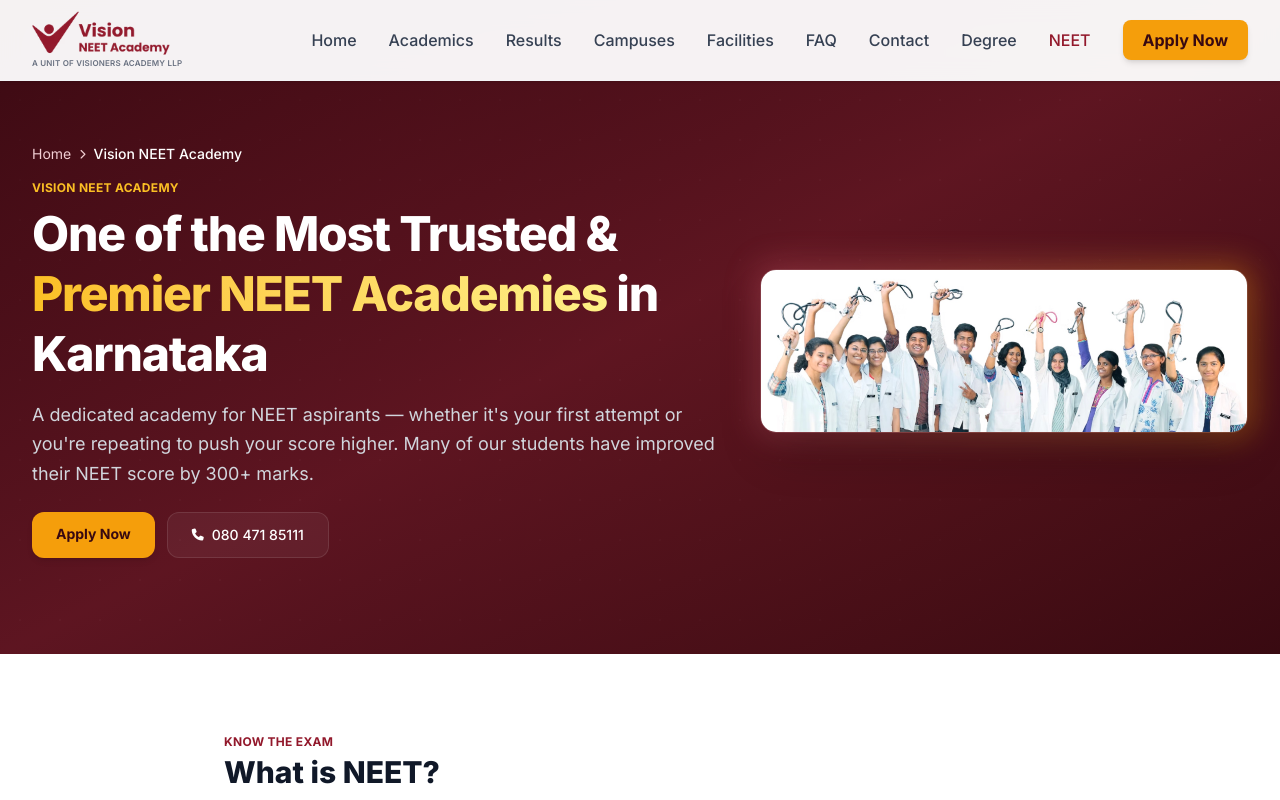
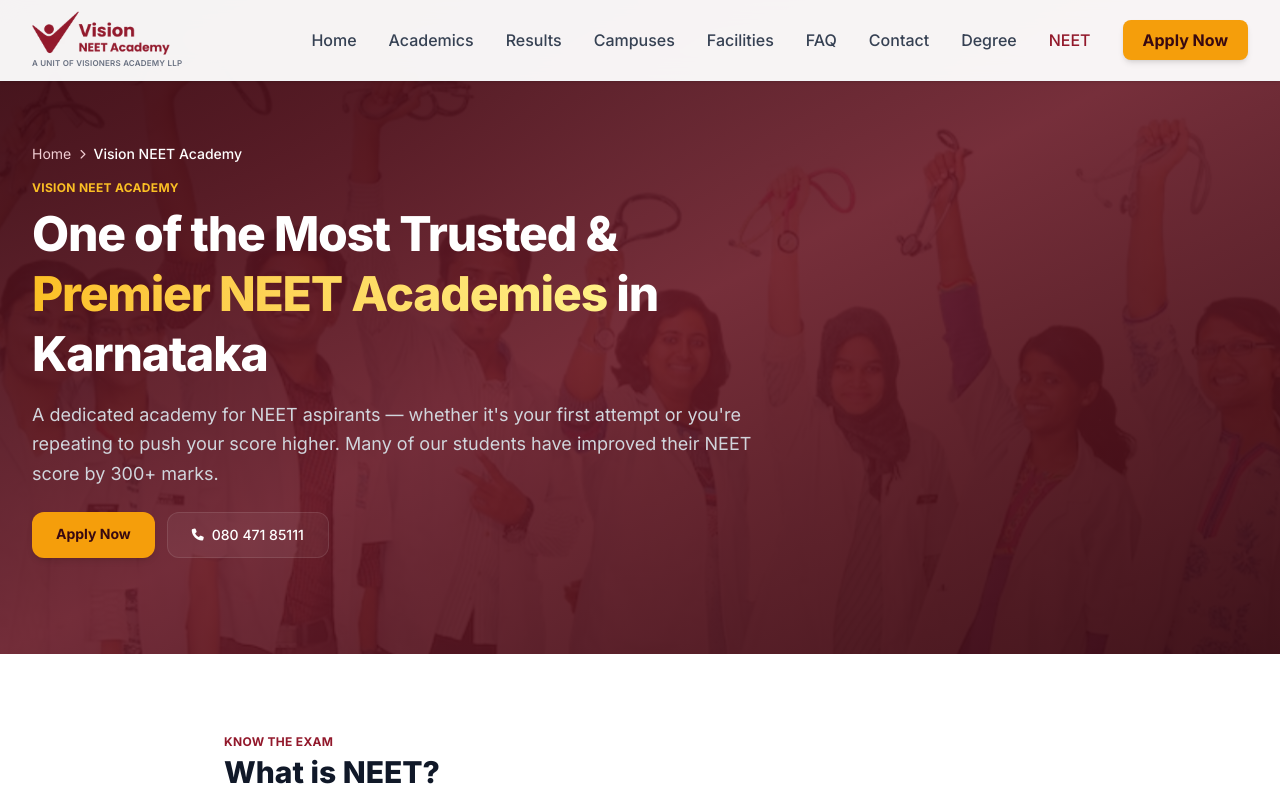
Before and after one commit to preetham-spec/visionedu, a React (Vite) app: page /neet-academy in a window 1280 px wide. Shown: the top 800 px of the page. Built offline with nearby package versions, Linux system fonts and the light colour scheme.

Commit message:
Make NEET Academy hero use student photo as full section background

```diff
--- a/src/pages/NeetAcademy.jsx
+++ b/src/pages/NeetAcademy.jsx
@@ -86,7 +86,10 @@
         ]}
       />
       {/* Hero */}
-      <section className="relative pt-28 pb-16 md:pt-36 md:pb-24 overflow-hidden bg-brand-950 text-white">
+      <section
+        className="relative pt-28 pb-16 md:pt-36 md:pb-24 overflow-hidden bg-brand-950 text-white bg-cover bg-center"
+        style={{ backgroundImage: 'url(/images/hero.jpg)' }}
+      >
         <div className="absolute inset-0">
           <div className="absolute top-[-10%] left-[-10%] w-[50%] h-[50%] bg-brand-700/40 rounded-full blur-[120px]"></div>
           <div className="absolute bottom-[-20%] right-[-10%] w-[60%] h-[60%] bg-accent-600/20 rounded-full blur-[150px]"></div>
@@ -94,11 +97,10 @@
             className="absolute inset-0 opacity-10"
             style={{ backgroundImage: 'radial-gradient(#ffffff 1px, transparent 1px)', backgroundSize: '40px 40px' }}
           ></div>
-          <div className="absolute inset-0 bg-gradient-to-br from-brand-950/90 via-brand-900/80 to-brand-950/95"></div>
+          <div className="absolute inset-0 bg-gradient-to-br from-brand-950/95 via-brand-900/90 to-brand-950/95"></div>
         </div>
         <div className="max-w-7xl mx-auto px-4 sm:px-6 lg:px-8 relative z-10">
-          <div className="grid lg:grid-cols-12 gap-8 items-center">
-            <div className="lg:col-span-7">
+          <div className="max-w-3xl">
             <div className="flex items-center gap-2 text-xs sm:text-sm text-brand-200 mb-4 fade-in-up">
               <Link to="/" className="hover:text-white transition-colors">Home</Link>
               <i className="fas fa-chevron-right text-[10px]"></i>
@@ -131,16 +133,6 @@
               >
                 <i className="fas fa-phone text-xs"></i> 080 471 85111
               </a>
-              </div>
-            </div>
-
-            <div className="lg:col-span-5 relative fade-in-up delay-200 mt-4 lg:mt-0">
-              <div className="absolute -inset-1 bg-gradient-to-r from-brand-500 to-accent-500 rounded-2xl blur-lg opacity-40"></div>
-              <img
-                src="/images/hero.jpg"
-                alt="Vision NEET Academy students"
-                className="relative rounded-2xl shadow-2xl w-full h-64 sm:h-80 lg:h-full object-cover border border-white/10"
-              />
             </div>
           </div>
         </div>
```
Lines whose indentation alone changed are shown as unchanged.
